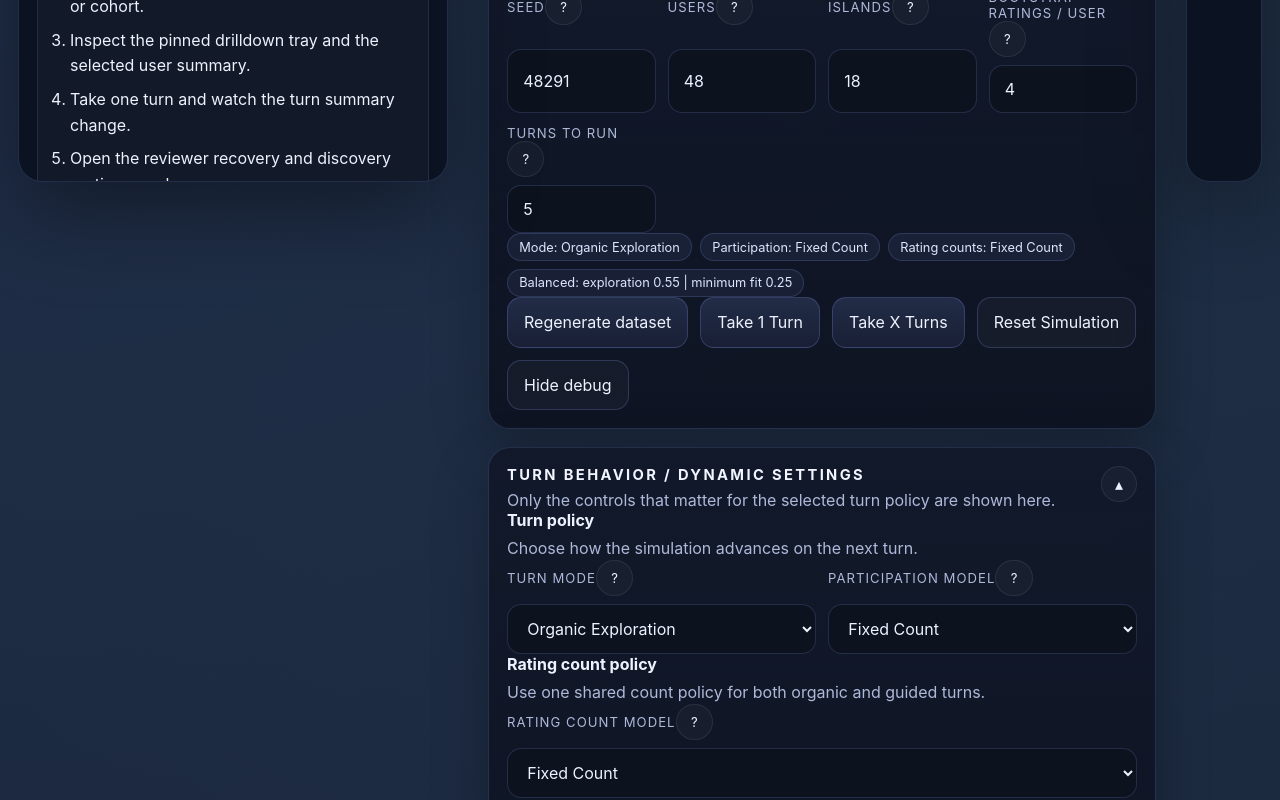
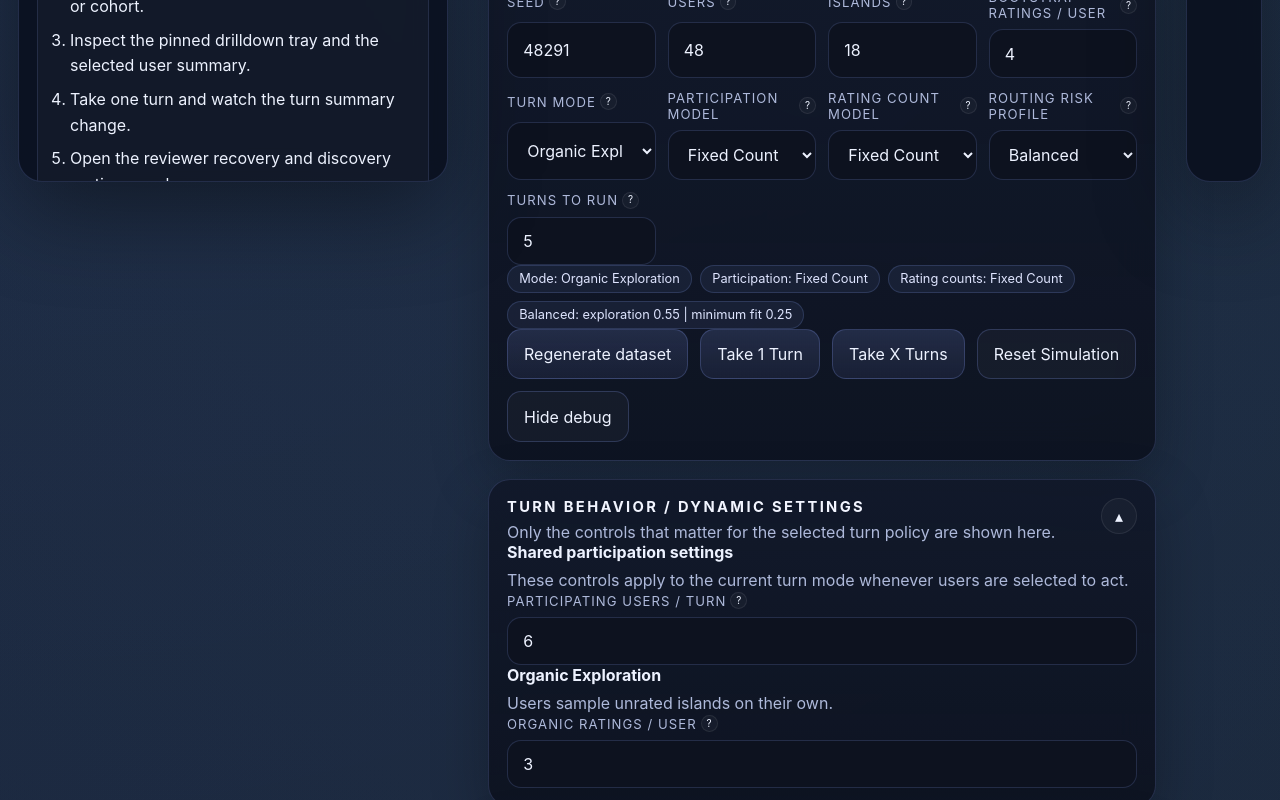
Before and after one commit to BrianUrbanek/Wayfarer, a React (Vite) app: page / in a window 1280 px wide. Shown: the part 600-1400 px from the top of the page. Built offline with nearby package versions, Linux system fonts and the light colour scheme.

Commit message:
fix: simplify simulation policy controls

```diff
--- a/src/App.tsx
+++ b/src/App.tsx
@@ -2048,6 +2048,62 @@ export default function App() {
               />
             </label>
             <label className="control">
+              {labeledControl('Turn Mode', 'Choose Organic Exploration, Guided Discovery, or Mixed. This stays visible in setup.')}
+              <select value={turnMode} onChange={(event) => setTurnMode(event.target.value as TurnMode)}>
+                {Object.entries(TURN_MODE_LABELS).map(([value, label]) => (
+                  <option key={value} value={value}>
+                    {label}
+                  </option>
+                ))}
+              </select>
+            </label>
+            <label className="control">
+              {labeledControl(
+                'Participation Model',
+                'Choose whether the turn uses a fixed number of participating users or a chance-per-user rule.'
+              )}
+              <select value={participationModel} onChange={(event) => setParticipationModel(event.target.value as ParticipationModel)}>
+                {Object.entries(PARTICIPATION_MODEL_LABELS).map(([value, label]) => (
+                  <option key={value} value={value}>
+                    {label}
+                  </option>
+                ))}
+              </select>
+            </label>
+            <label className="control">
+              {labeledControl(
+                'Rating Count Model',
+                'Choose whether participating users create a fixed count of ratings or a dice-based count.'
+              )}
+              <select
+                value={organicRatingCountModel}
+                onChange={(event) => {
+                  const nextValue = event.target.value as RatingCountModel;
+                  setOrganicRatingCountModel(nextValue);
+                  setGuidedRatingCountModel(nextValue);
+                }}
+              >
+                {Object.entries(RATING_COUNT_MODEL_LABELS).map(([value, label]) => (
+                  <option key={value} value={value}>
+                    {label}
+                  </option>
+                ))}
+              </select>
+            </label>
+            <label className="control">
+              {labeledControl(
+                'Routing Risk Profile',
+                'Preset bundle for exploration weight and minimum predicted fit. Select Custom to edit both values.'
+              )}
+              <select value={routingRiskProfile} onChange={(event) => setRoutingRiskProfile(event.target.value as RoutingRiskProfile)}>
+                {Object.entries(ROUTING_RISK_PROFILE_LABELS).map(([value, label]) => (
+                  <option key={value} value={value}>
+                    {label}
+                  </option>
+                ))}
+              </select>
+            </label>
+            <label className="control">
               {labeledControl('Turns to Run', 'How many turns are advanced when you click Take X Turns.')}
               <input
                 type="number"
@@ -2122,67 +2178,6 @@ export default function App() {
           description="Only the controls that matter for the selected turn policy are shown here."
         >
           <div className="policy-stack">
-            <section className="policy-subgroup">
-              <div className="section-heading">
-                <h3>Turn policy</h3>
-                <p className="muted">Choose how the simulation advances on the next turn.</p>
-              </div>
-              <div className="control-strip__fields control-strip__fields--dynamic">
-                <label className="control">
-                  {labeledControl('Turn Mode', 'How users participate this turn: Organic Exploration, Guided Discovery, or both.')}
-                  <select value={turnMode} onChange={(event) => setTurnMode(event.target.value as TurnMode)}>
-                    {Object.entries(TURN_MODE_LABELS).map(([value, label]) => (
-                      <option key={value} value={value}>
-                        {label}
-                      </option>
-                    ))}
-                  </select>
-                </label>
-                <label className="control">
-                  {labeledControl(
-                    'Participation Model',
-                    'How participating users are chosen: a fixed count or independent chance per user.'
-                  )}
-                  <select
-                    value={participationModel}
-                    onChange={(event) => setParticipationModel(event.target.value as ParticipationModel)}
-                  >
-                    {Object.entries(PARTICIPATION_MODEL_LABELS).map(([value, label]) => (
-                      <option key={value} value={value}>
-                        {label}
-                      </option>
-                    ))}
-                  </select>
-                </label>
-              </div>
-            </section>
-
-            <section className="policy-subgroup">
-              <div className="section-heading">
-                <h3>Rating count policy</h3>
-                <p className="muted">Use one shared count policy for both organic and guided turns.</p>
-              </div>
-              <div className="control-strip__fields control-strip__fields--dynamic">
-                <label className="control">
-                  {labeledControl('Rating Count Model', 'How many ratings each participating user creates: fixed count or a dice roll.')}
-                  <select
-                    value={organicRatingCountModel}
-                    onChange={(event) => {
-                      const nextValue = event.target.value as RatingCountModel;
-                      setOrganicRatingCountModel(nextValue);
-                      setGuidedRatingCountModel(nextValue);
-                    }}
-                  >
-                    {Object.entries(RATING_COUNT_MODEL_LABELS).map(([value, label]) => (
-                      <option key={value} value={value}>
-                        {label}
-                      </option>
-                    ))}
-                  </select>
-                </label>
-              </div>
-            </section>
-
             <section className="policy-subgroup">
               <div className="section-heading">
                 <h3>Shared participation settings</h3>
@@ -2292,6 +2287,20 @@ export default function App() {
                     <>
                       <label className="control">
                         {labeledControl(
+                          'Minimum Predicted Fit',
+                          'Safety gate for guided routing. Islands below this fit are not recommended.'
+                        )}
+                        <input
+                          type="number"
+                          value={customMinimumPredictedFit}
+                          onChange={(event) => setCustomMinimumPredictedFit(Number(event.target.value))}
+                          min={-1}
+                          max={1}
+                          step={0.05}
+                        />
+                      </label>
+                      <label className="control">
+                        {labeledControl(
                           'Exploration Weight',
                           'How much discovery value matters after a candidate clears the predicted-fit gate.'
                         )}
@@ -2304,34 +2313,12 @@ export default function App() {
                           step={0.05}
                         />
                       </label>
-                      <label className="control">
-                        {labeledControl(
-                          'Minimum Predicted Fit',
-                          'Safety gate for guided routing. Islands below this fit are not recommended.'
-                        )}
-                        <input
-                          type="number"
-                          value={customMinimumPredictedFit}
-                          onChange={(event) => setCustomMinimumPredictedFit(Number(event.target.value))}
-                          min={-1}
-                          max={1}
-                          step={0.05}
-                        />
-                      </label>
                     </>
                   ) : (
-                    <>
-                      <div className="notice notice--subtle">
-                        <strong>{ROUTING_RISK_PROFILE_LABELS[routingRiskProfile]}</strong>
-                        <p>{describeRoutingRiskProfile(routingRiskProfile, DEFAULT_TURN_POLICY.customRoutingValues)}</p>
-                      </div>
-                      <div className="notice notice--subtle">
-                        <strong>Routing is preset</strong>
-                        <p>
-                          Switch to Custom if you want to edit exploration weight and minimum predicted fit directly.
-                        </p>
-                      </div>
-                    </>
+                    <div className="notice notice--subtle">
+                      <strong>{ROUTING_RISK_PROFILE_LABELS[routingRiskProfile]}</strong>
+                      <p>{describeRoutingRiskProfile(routingRiskProfile, DEFAULT_TURN_POLICY.customRoutingValues)}</p>
+                    </div>
                   )}
                 </div>
               </section>
--- a/src/styles.css
+++ b/src/styles.css
@@ -1321,6 +1321,30 @@ select {
   cursor: pointer;
 }
 
+.control__label-row {
+  display: inline-flex;
+  align-items: center;
+  gap: 4px;
+  min-width: 0;
+}
+
+.control__label-row > span {
+  min-width: 0;
+}
+
+.info-tip {
+  width: 1.05rem;
+  height: 1.05rem;
+  min-width: 1.05rem;
+  min-height: 1.05rem;
+  padding: 0;
+  display: inline-grid;
+  place-items: center;
+  font-size: 0.62rem;
+  line-height: 1;
+  border-radius: 50%;
+}
+
 .modal__body,
 .drawer__body {
   overflow: auto;
```
